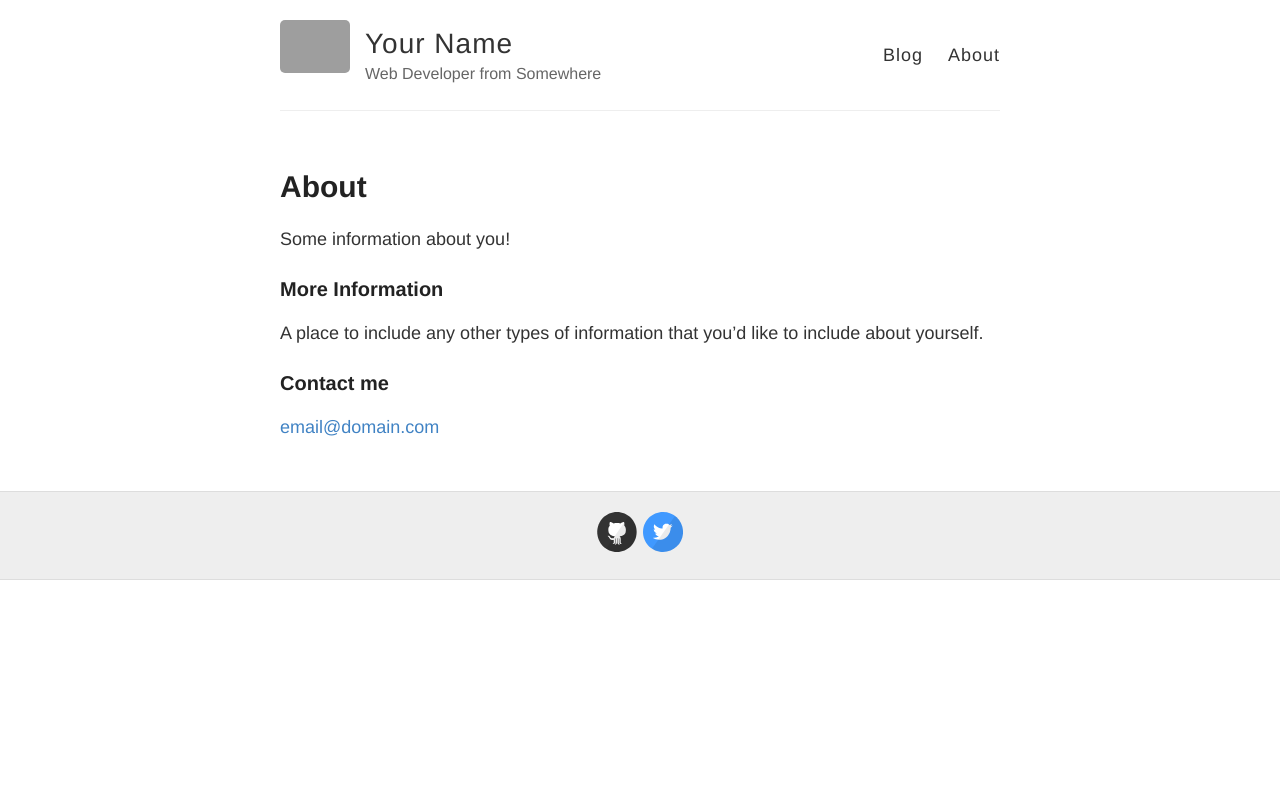
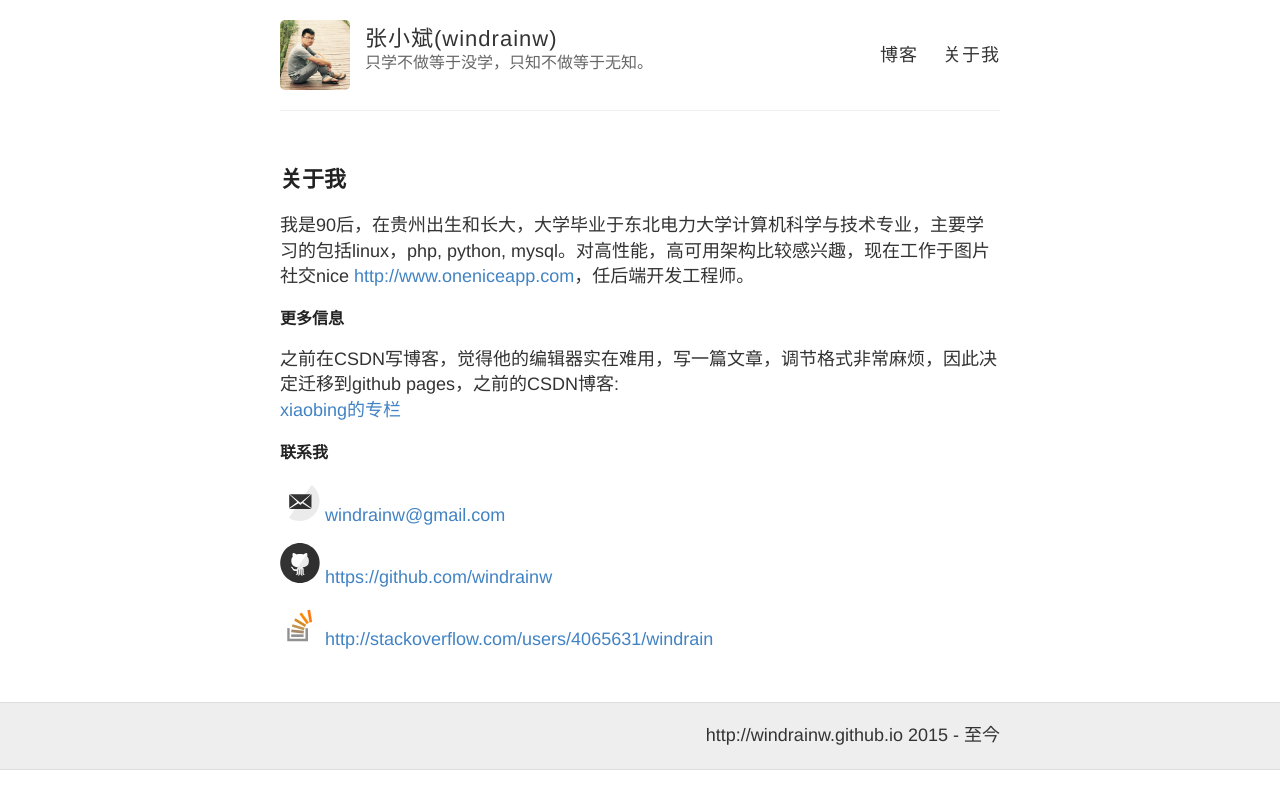
Before and after one commit to windrainw/windrainw.github.io, a Jekyll site: the page built from about.md, in a window 1280 px wide. Shown: the top 809 px of the page. Built offline with Jekyll 4.4.1, drawn with Linux system fonts in a browser that asks for light colours; Markdown is read by kramdown in place of the engine named in the settings; grey boxes are pictures that could not be loaded.

Commit message:
complete hello world blog

```diff
--- a/_config.yml
+++ b/_config.yml
@@ -3,13 +3,13 @@
 #
 
 # Name of your site (displayed in the header)
-name: Your Name
+name: 张小斌(windrainw)
 
 # Short bio or description (displayed in the header)
-description: Web Developer from Somewhere
+description: 只学不做等于没学，只知不做等于无知。
 
 # URL of your avatar or profile pic (you could use your GitHub profile pic)
-avatar: https://raw.githubusercontent.com/barryclark/jekyll-now/master/images/jekyll-logo.png
+avatar: /images/avatar.png
 
 #
 # Flags below are optional
@@ -18,30 +18,30 @@ avatar: https://raw.githubusercontent.com/barryclark/jekyll-now/master/images/je
 # Includes an icon in the footer for each username you enter
 footer-links:
   dribbble:
-  email:
+  email: windrainw@gmail.com
   facebook:
   flickr:
-  github: barryclark/jekyll-now
+  github: windrainw
   instagram:
   linkedin:
   pinterest:
   rss: # just type anything here for a working RSS icon, make sure you set the "url" above!
-  twitter: jekyllrb
-  stackoverflow: # your stackoverflow profile, e.g. "users/50476/bart-kiers"
+  twitter:
+  stackoverflow: "users/4065631/windrain" # your stackoverflow profile, e.g. "users/50476/bart-kiers"
   youtube: # channel/<your_long_string> or user/<user-name>
   googleplus: # anything in your profile username that comes after plus.google.com/
 
 
 # Enter your Disqus shortname (not your username) to enable commenting on posts
 # You can find your shortname on the Settings page of your Disqus account
-disqus:
+disqus: windrainw
 
 # Enter your Google Analytics web tracking code (e.g. UA-2110908-2) to activate tracking
 google_analytics:
 
 # Your website URL (e.g. http://barryclark.github.io or http://www.barryclark.co)
 # Used for Sitemap.xml and your RSS feed
-url:
+url: "http://windrainw.github.io"
 
 # If you're hosting your site at a Project repository on GitHub pages
 # (http://yourusername.github.io/repository-name)
@@ -55,7 +55,7 @@ baseurl: ""
 
 markdown: redcarpet
 highlighter: pygments
-permalink: /:title/
+permalink: /:year/:month/:day/:title.html
 
 # The release of Jekyll Now that you're using
 version: v1.1.0
--- a/_layouts/default.html
+++ b/_layouts/default.html
@@ -27,8 +27,8 @@
           </div>
 
           <nav>
-            <a href="{{ site.baseurl }}/">Blog</a>
-            <a href="{{ site.baseurl }}/about">About</a>
+            <a href="{{ site.baseurl }}/">博客</a>
+            <a href="{{ site.baseurl }}/about">关于我</a>
           </nav>
         </header>
       </div>
@@ -40,8 +40,8 @@
 
     <div class="wrapper-footer">
       <div class="container">
-        <footer class="footer">
-          {% include svg-icons.html %}
+        <footer class="footer" style="text-align: right;">
+            {{ site.url }} 2015 - 至今
         </footer>
       </div>
     </div>
--- a/about.md
+++ b/about.md
@@ -1,15 +1,22 @@
 ---
 layout: page
-title: About
+title: 关于我
 permalink: /about/
 ---
 
-Some information about you!
+我是90后，在贵州出生和长大，大学毕业于东北电力大学计算机科学与技术专业，主要学习的包括linux，php, python, mysql。对高性能，高可用架构比较感兴趣，现在工作于图片社交nice [http://www.oneniceapp.com](http://www.oneniceapp.com)，任后端开发工程师。
 
-### More Information
+### 更多信息
 
-A place to include any other types of information that you'd like to include about yourself.
+之前在CSDN写博客，觉得他的编辑器实在难用，写一篇文章，调节格式非常麻烦，因此决定迁移到github pages，之前的CSDN博客:
+: [xiaobing的专栏](http://blog.csdn.net/xiaobing_blog)
 
-### Contact me
 
-[email@domain.com](mailto:email@domain.com)
+
+### 联系我
+
+<a href="mailto:windrainw@gmail.com"><i class="svg-icon email"></i></a>  [windrainw@gmail.com](mailto:windrainw@gmail.com)
+
+<a href="https://github.com/windrainw"><i class="svg-icon github"></i></a>  [https://github.com/windrainw](https://github.com/windrainw)
+
+<a href="http://stackoverflow.com/users/4065631/windrain"><i class="svg-icon stackoverflow"></i></a>  [http://stackoverflow.com/users/4065631/windrain](http://stackoverflow.com/users/4065631/windrain)
--- a/index.html
+++ b/index.html
@@ -12,7 +12,7 @@ layout: default
         {{ post.excerpt }}
       </div>
 
-      <a href="{{ site.baseurl }}{{ post.url }}" class="read-more">Read More</a>
+      <a href="{{ site.baseurl }}{{ post.url }}" class="read-more">更多...</a>
     </article>
   {% endfor %}
 </div>
--- a/style.scss
+++ b/style.scss
@@ -45,22 +45,22 @@ h1, h2, h3, h4, h5, h6 {
 }
 
 h1 {
-  font-size: 30px;
+  font-size: 22px;
   a {
     color: inherit;
   }
 }
 
 h2 {
-  font-size: 24px;
+  font-size: 18px;
 }
 
 h3 {
-  font-size: 20px;
+  font-size: 16px;
 }
 
 h4 {
-  font-size: 18px;
+  font-size: 14px;
   color: $gray;
 }
 
@@ -196,7 +196,6 @@ img {
   cursor: pointer;
   font-family: $helveticaNeue;
   font-weight: 300;
-  font-size: 28px;
   letter-spacing: 1px;
 }
 
@@ -246,6 +245,14 @@ nav {
   border-bottom: 1px solid $lightGray;
 }
 
+.post .entry{
+    font-size: 16px;
+}
+
+.post-date {
+    font-size: 14px;
+}
+
 .posts > .post:last-child {
   padding-bottom: 1em;
   border-bottom: none;
@@ -268,6 +275,8 @@ nav {
   .read-more {
     text-transform: uppercase;
     font-size: 15px;
+    float: right;
+    padding-right:40px;
   }
 }
 
@@ -287,3 +296,7 @@ footer {
 // ... Otherwise it really bloats up the top of the CSS file and makes it difficult to find the start
 @import "highlights";
 @import "svg-icons";
+
+.highlight {
+    border-radius: 12px;
+}
```
Also changed, not shown: 404.md (+2 -2 lines), _layouts/post.html (+2 -5 lines), _posts/2014-3-3-Hello-World.md (deleted, +0 -10 lines), _posts/2015-09-05-first-blog-for-hello-world.markdown (added, +16 -0 lines), images/avatar.png (added).
